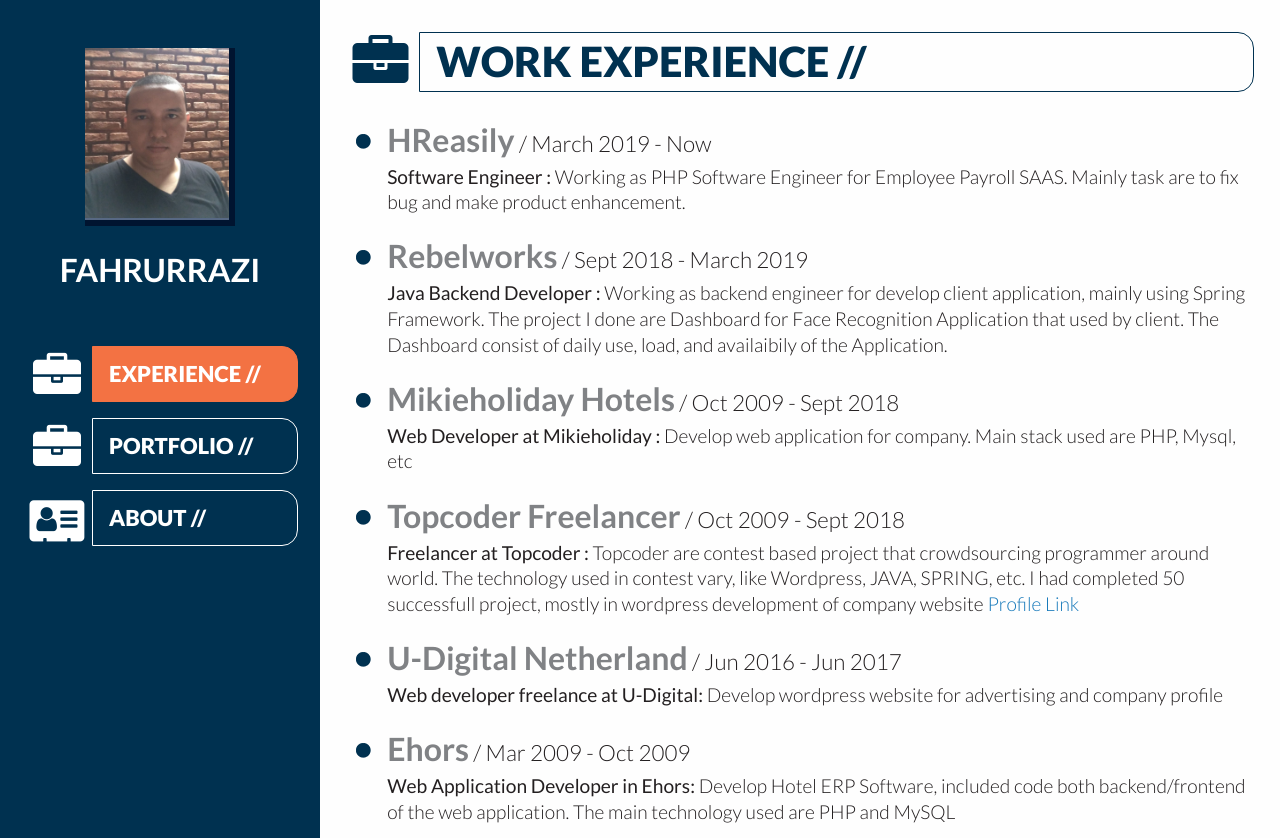
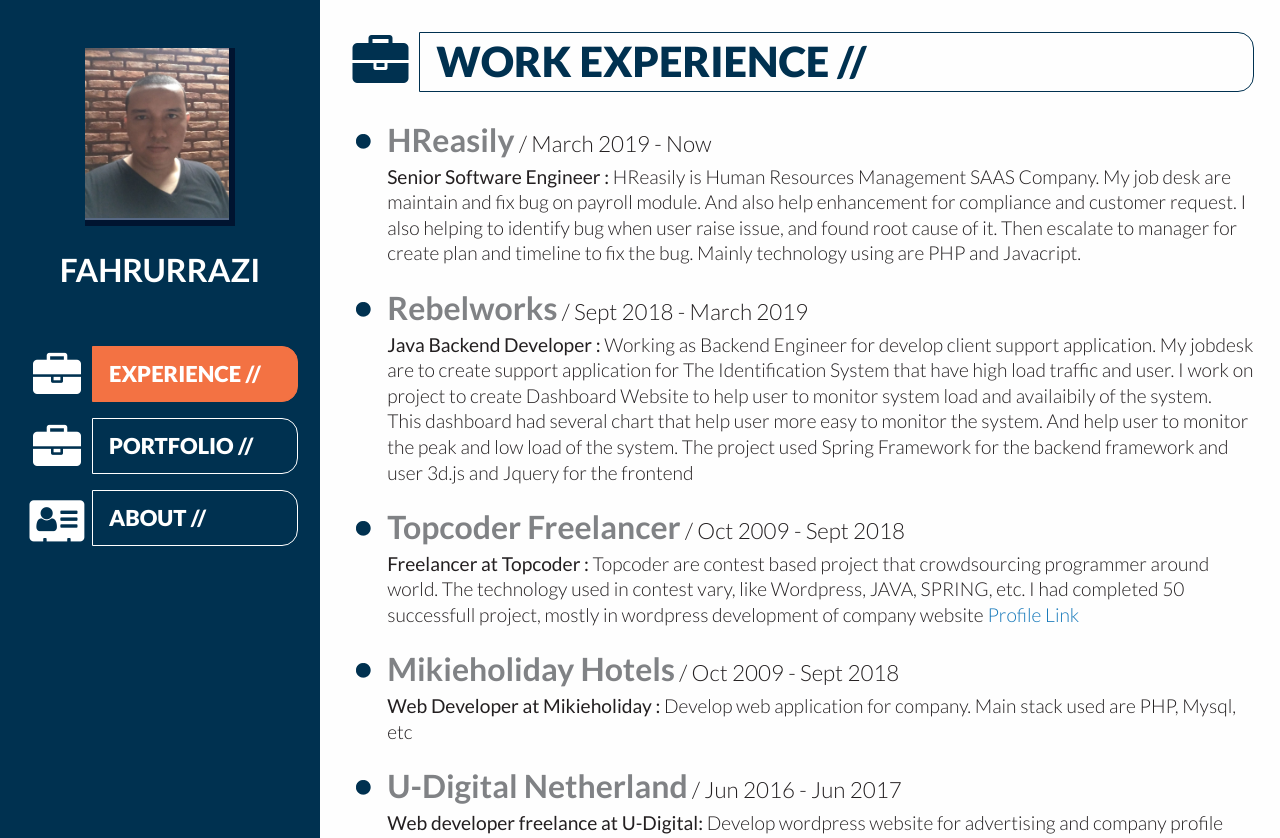
Before and after one commit to fahrurben/fahrurben.github.io, a plain HTML site: page index.html in a window 1280 px wide. Shown: the top 838 px of the page. Drawn offline with Linux system fonts and the light colour scheme.

```diff
--- a/index.html
+++ b/index.html
@@ -35,21 +35,23 @@
           <ul class="timeline-list">
             <li>
               <h3 class="title">HReasily<span> / March 2019 - Now</span></h3>
-              <p><em>Software Engineer : </em> Working as PHP Software Engineer for Employee Payroll SAAS. Mainly task
-              are to fix bug and make product enhancement.</p>
+              <p>
+                <em>Senior Software Engineer : </em> HReasily is Human Resources Management SAAS Company.
+                My job desk are maintain and fix bug on payroll module. And also help enhancement for compliance and customer request.
+                I also helping to identify bug when user raise issue, and found root cause of it. Then escalate to manager for create plan
+                and timeline to fix the bug.
+                Mainly technology using are PHP and Javacript.
+              </p>
             </li>
             <li>
                 <h3 class="title">Rebelworks<span> / Sept 2018 - March 2019</span></h3>
-                <p><em>Java Backend Developer : </em> Working as backend engineer for develop client application,
-                mainly using Spring Framework. The project I done are Dashboard for Face Recognition Application that used by client. The Dashboard
-                  consist of daily use, load, and availaibily of the Application.
+                <p><em>Java Backend Developer : </em> Working as Backend Engineer for develop client support application.
+                My jobdesk are to create support application for The Identification System that have high load traffic and user.
+                I work on project to create Dashboard Website to help user to monitor system load and availaibily of the system.
                 </p>
+                <p>This dashboard had several chart that help user more easy to monitor the system. And help user to monitor
+                the peak and low load of the system. The project used Spring Framework for the backend framework and user 3d.js and Jquery for the frontend</p>
               </li>
-            <li>
-              <h3 class="title">Mikieholiday Hotels<span> / Oct 2009 - Sept 2018</span></h3>
-              <p><em>Web Developer at Mikieholiday : </em> Develop web application for company. Main stack used are
-              PHP, Mysql, etc</p>
-            </li>
             <li>
               <h3 class="title">Topcoder Freelancer<span> / Oct 2009 - Sept 2018</span></h3>
               <p><em>Freelancer at Topcoder : </em> Topcoder are contest based project that
@@ -57,6 +59,11 @@
               contest vary, like Wordpress, JAVA, SPRING, etc. I had completed 50 successfull project,
               mostly in wordpress development of company website<a target="_blank" href="https://www.topcoder.com/members/evilkyro1965/">
               Profile Link</a></p>
+            </li>
+            <li>
+              <h3 class="title">Mikieholiday Hotels<span> / Oct 2009 - Sept 2018</span></h3>
+              <p><em>Web Developer at Mikieholiday : </em> Develop web application for company. Main stack used are
+              PHP, Mysql, etc</p>
             </li>
             <li>
               <h3 class="title">U-Digital Netherland<span> / Jun 2016 - Jun 2017</span></h3>
```
Also changed, not shown: about.html (+1 -1 lines), portfolio.html (+8 -5 lines).
